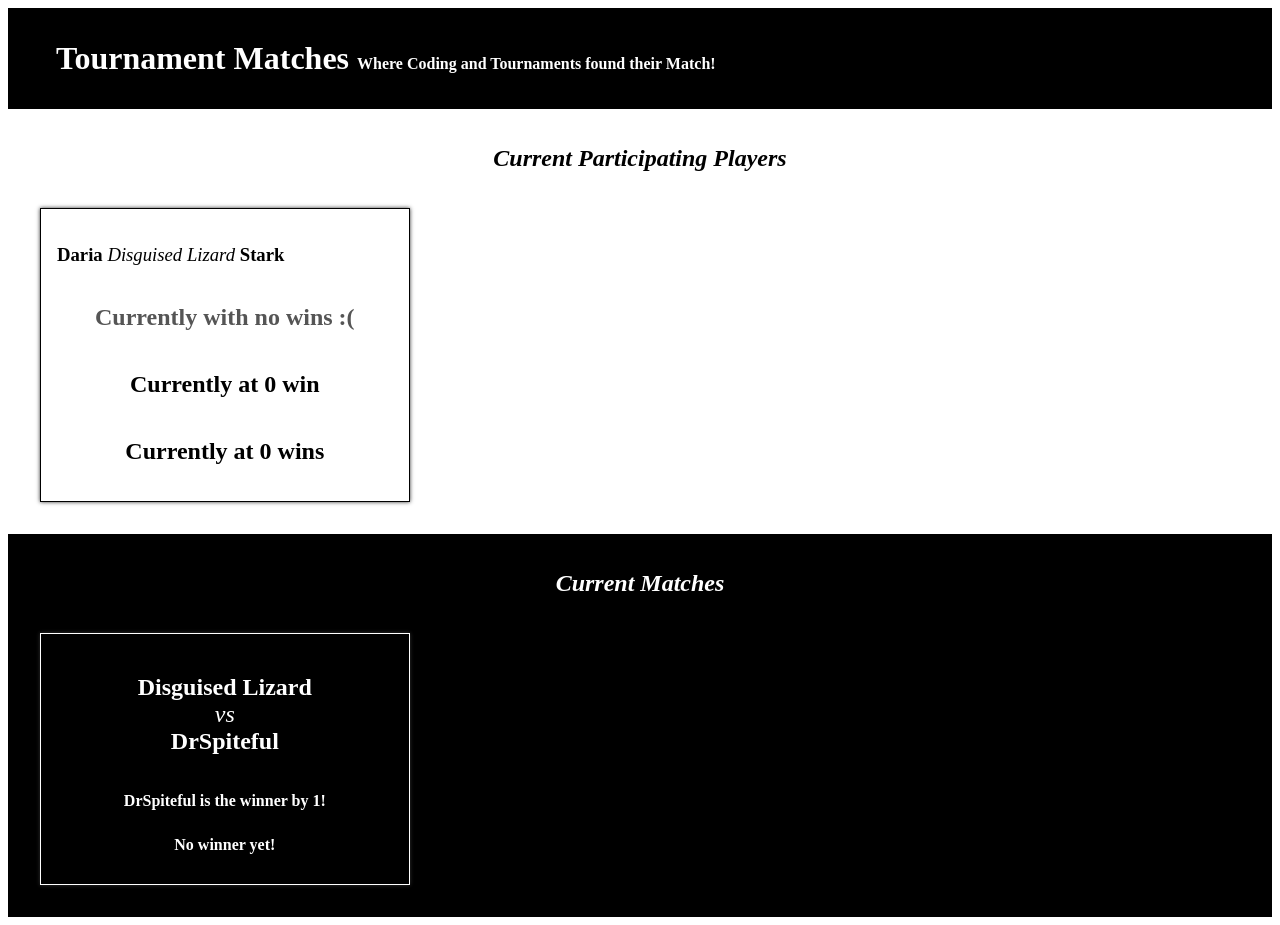
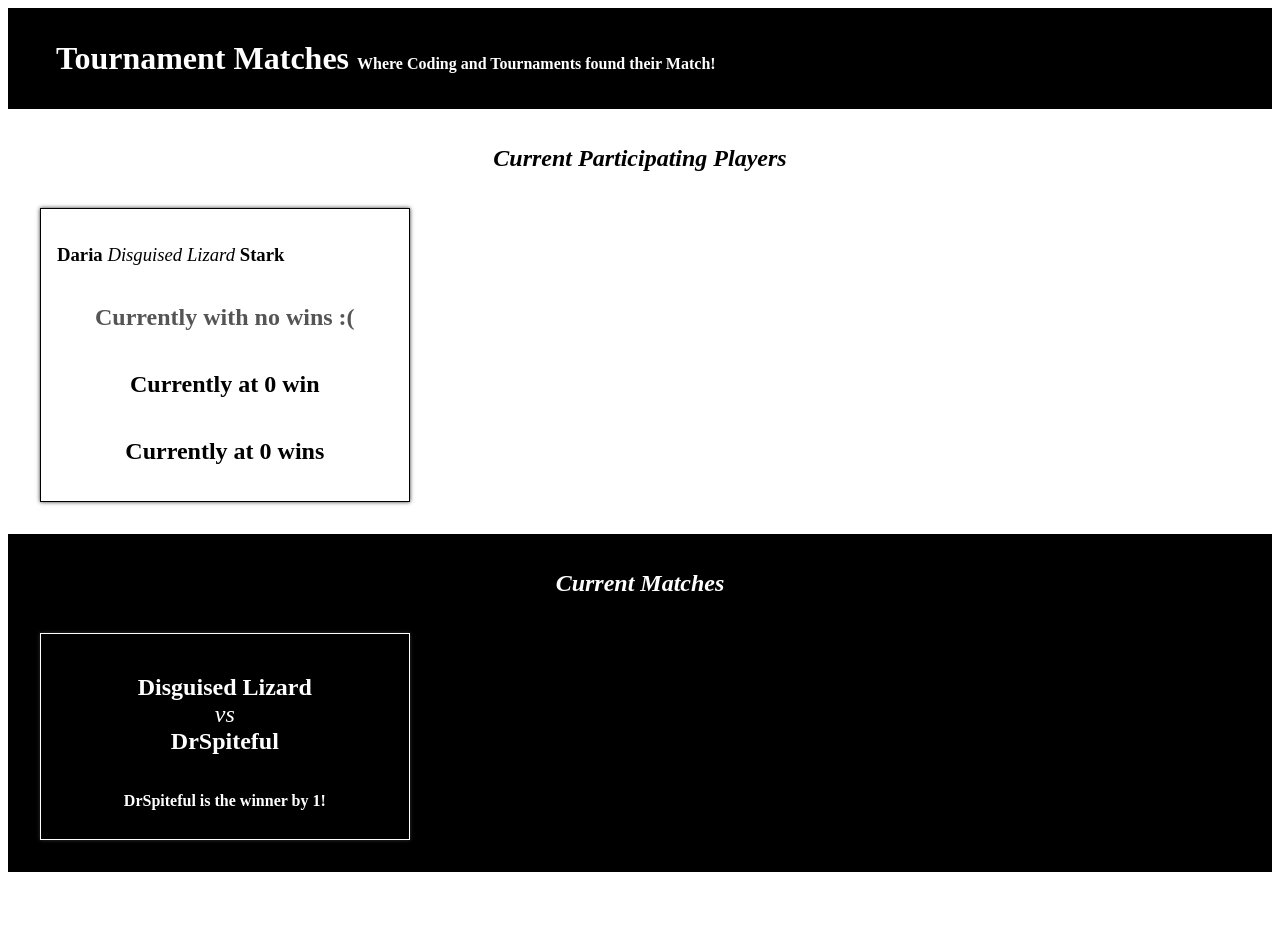
Before and after one commit to ryan-m-burns/tourney-matches-revisit, a React (Create React App) app: page / in a window 1280 px wide. After the commit the page ends 880 px from the top, so only its background shows below. Built offline with nearby package versions, Linux system fonts and the light colour scheme.

Commit message:
add multiple methods for conditional rendering: short-circuit evaluation & ternary operator

```diff
--- a/src/components/Match.js
+++ b/src/components/Match.js
@@ -8,12 +8,31 @@ function Match(props) {
       <h1>
         {players[0]} <span>vs</span> {players[1]}
       </h1>
-      {/* To be shown if there is a winner */}
+
+      {/* Ternary Operator Method */}
+      {winner ? (
+        <h2>
+          {winner} is the winner by {scoreDifference}!
+        </h2>
+      ) : (
+        <h2>No winner yet!</h2>
+      )}
+
+      {/* Short-Circuit Evaluation Method
+      {props.winner && (
+        <h2>
+          {props.winner} is the winner by {props.scoreDifference}!
+        </h2>
+      )}
+      {!props.winner && <h2>No winners yet!</h2>}
+      */}
+
+      {/* To be shown if there is a winner
       <h2>
         {winner} is the winner by {scoreDifference}!
       </h2>
-      {/* To be shown if there is no winner */}
-      <h2>No winner yet!</h2>
+      To be shown if there is no winner
+      <h2>No winner yet!</h2> */}
     </article>
   );
 }
```
